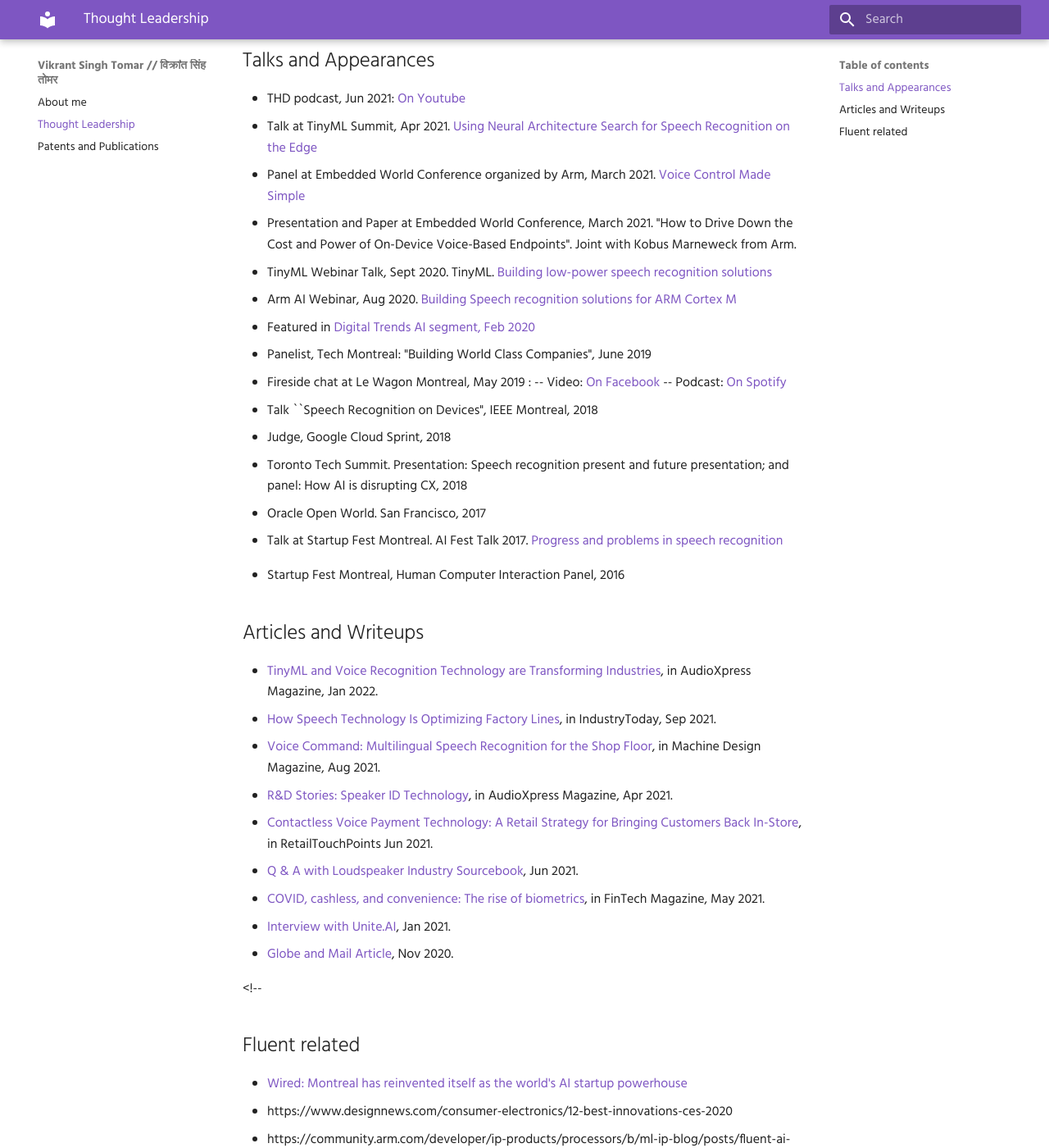
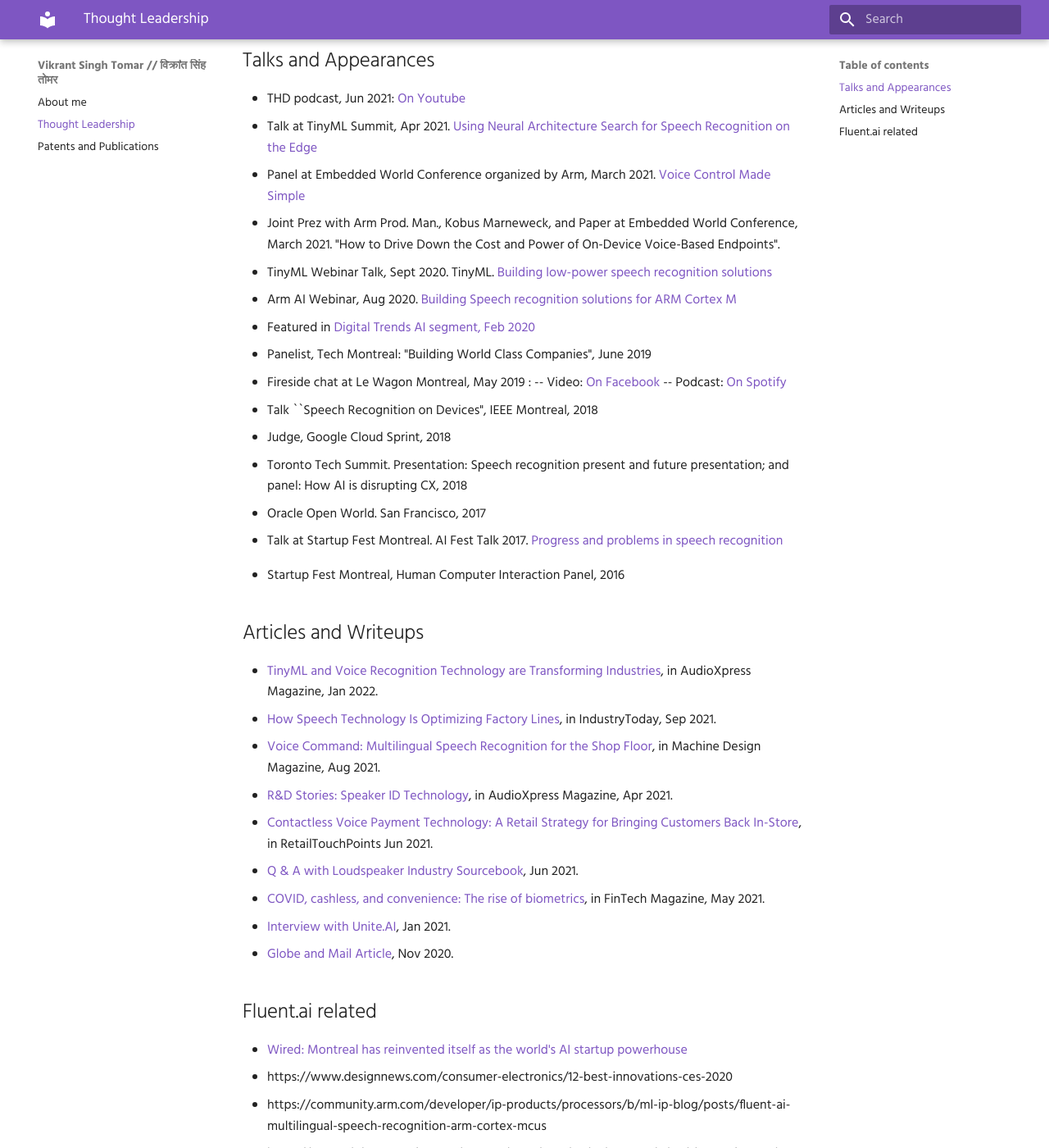
Before and after one commit to vktt/vktt.github.io, an MkDocs documentation site: the page built from docs/thought-leadership.md, in a window 1280 px wide and 1400 px high, scrolled down 238 px. Shown: the whole window at 82% size. Built offline with MkDocs 1.6.1 and Material for MkDocs 9.7.7, drawn with Linux system fonts in a browser that asks for light colours; comment, search, counter and statistics services are not loaded.

Commit message:
Update talk details and correct section headers

```diff
--- a/docs/thought-leadership.md
+++ b/docs/thought-leadership.md
@@ -5,7 +5,7 @@
 - THD podcast, Jun 2021:  [On Youtube](https://www.youtube.com/watch?v=xWgD7IVCdko){target=_blank}
 - Talk at TinyML Summit, Apr 2021. [Using Neural Architecture Search for Speech Recognition on the Edge](https://www.youtube.com/watch?v=2AlBEWUcIq0&t=921s){target=_blank}
 - Panel at Embedded World Conference organized by Arm, March 2021. [Voice Control Made Simple](https://www.youtube.com/watch?v=fMDDFBLgWNI){target=_blank}
-- Presentation and Paper at Embedded World Conference, March 2021. "How to Drive Down the Cost and Power of On-Device Voice-Based Endpoints". Joint with Kobus Marneweck from Arm.
+- Joint Prez with Arm Prod. Man., Kobus Marneweck, and Paper at Embedded World Conference, March 2021. "How to Drive Down the Cost and Power of On-Device Voice-Based Endpoints".
 - TinyML Webinar Talk, Sept 2020.  TinyML. [Building low-power speech recognition solutions](https://www.youtube.com/watch?v=lTKBER89EJQ){target=_blank}
 - Arm AI Webinar, Aug 2020. [Building Speech recognition solutions for ARM Cortex M](https://www.youtube.com/watch?v=QDo_tOyKqRw){target=_blank}
 - Featured in [Digital Trends AI segment, Feb 2020](https://www.digitaltrends.com/digital-trends-live/episode-318/){target=_blank}
@@ -33,9 +33,8 @@
 - [Globe and Mail Article](https://www.theglobeandmail.com/business/rob-magazine/article-montreal-upstart-fluentais-goal-is-simple-recognizing-speech-in-any/){target=_blank}, Nov 2020.
 
 
-<!--
 
-## Fluent related
+## Fluent.ai related
 - [Wired: Montreal has reinvented itself as the world's AI startup powerhouse
 ](https://www.wired.co.uk/article/best-startups-montreal?utm_content=buffer33a64&utm_medium=social&utm_source=twitter.com&utm_campaign=)
 - https://www.designnews.com/consumer-electronics/12-best-innovations-ces-2020
```
